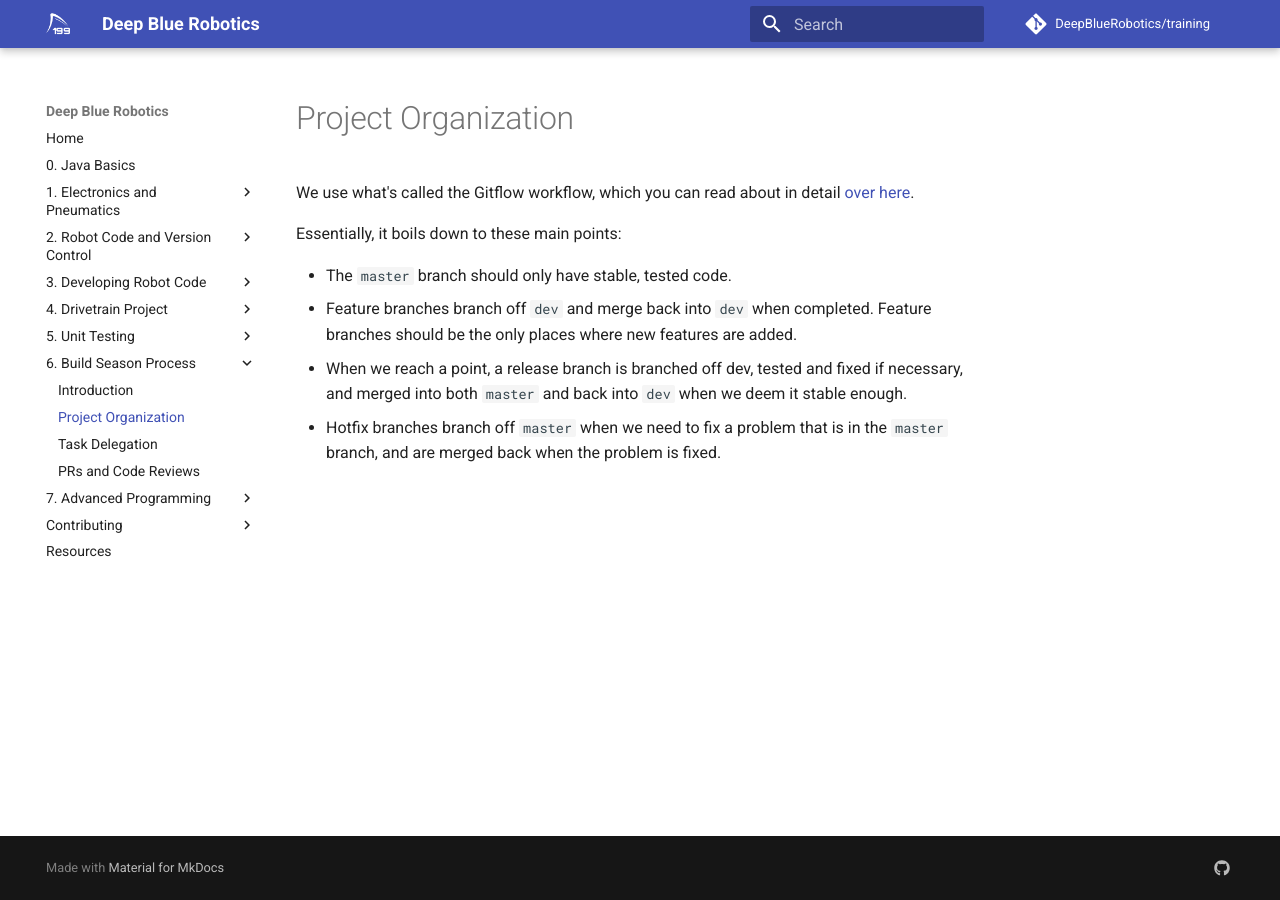
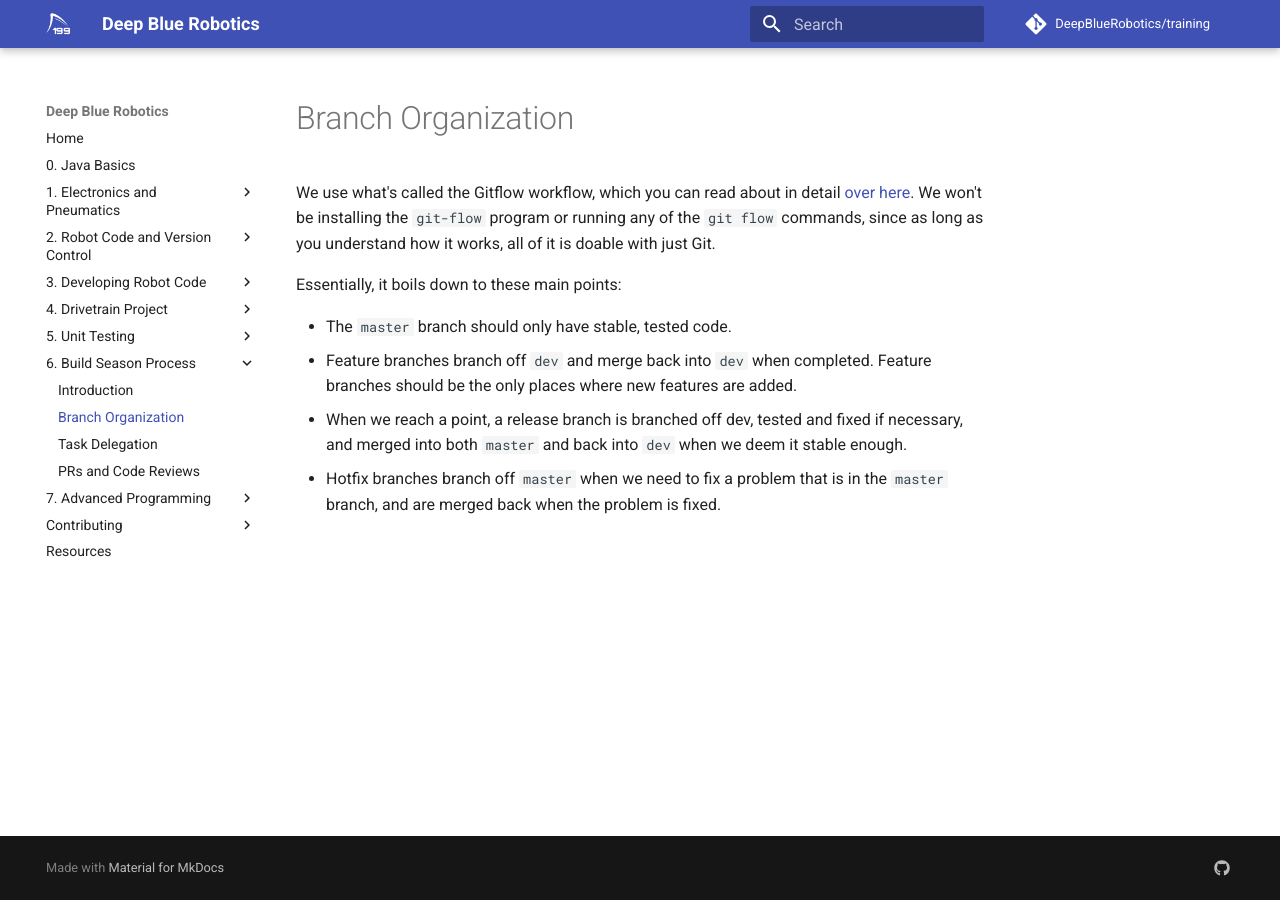
Before and after one commit to DeepBlueRobotics/training, an MkDocs documentation site: the page built from docs/section-6/organization.md, in a window 1280 px wide. Built offline with MkDocs 1.6.1 and Material for MkDocs 9.7.7, drawn with Linux system fonts in a browser that asks for light colours; comment, search, counter and statistics services are not loaded.

Commit message:
small fixes for pr

```diff
--- a/docs/section-6/organization.md
+++ b/docs/section-6/organization.md
@@ -1,4 +1,4 @@
-We use what's called the Gitflow workflow, which you can read about in detail [over here](https://www.atlassian.com/git/tutorials/comparing-workflows/gitflow-workflow).
+We use what's called the Gitflow workflow, which you can read about in detail [over here](https://www.atlassian.com/git/tutorials/comparing-workflows/gitflow-workflow). We won't be installing the `git-flow` program or running any of the `git flow` commands, since as long as you understand how it works, all of it is doable with just Git.
 
 Essentially, it boils down to these main points:
 
--- a/mkdocs.yml
+++ b/mkdocs.yml
@@ -47,7 +47,7 @@ nav:
     - Continuous Integration: section-5/ci.md
   - 6. Build Season Process:
     - Introduction: section-6/intro.md
-    - Project Organization: section-6/organization.md
+    - Branch Organization: section-6/organization.md
     - Task Delegation: section-6/delegation.md
     - PRs and Code Reviews: section-6/pull-requests.md
   - 7. Advanced Programming:
```
Also changed, not shown: docs/section-5/why-tests.md (+1 -1 lines), docs/section-6/delegation.md (+1 -1 lines), docs/section-6/pull-requests.md (+1 -1 lines).
